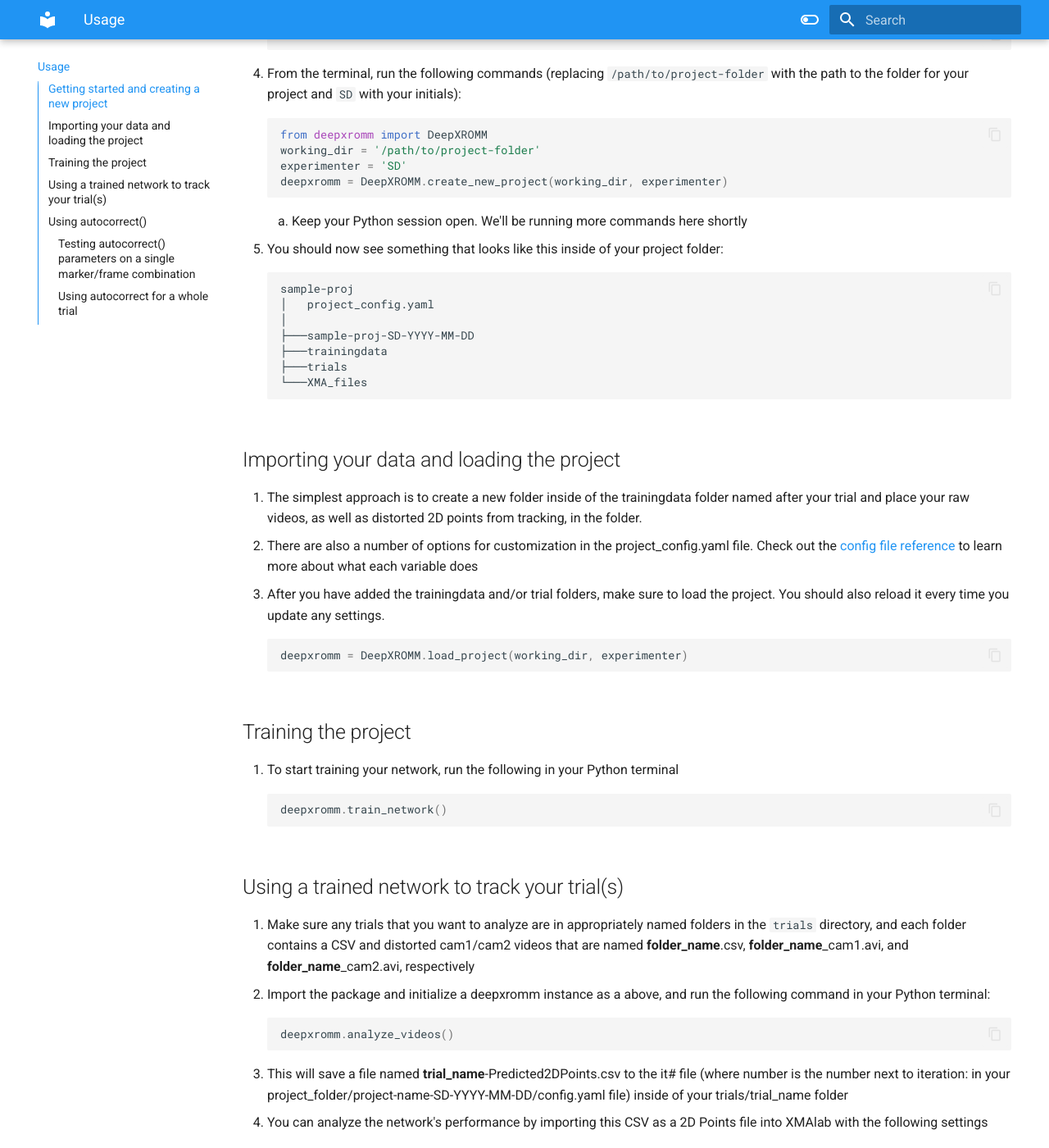
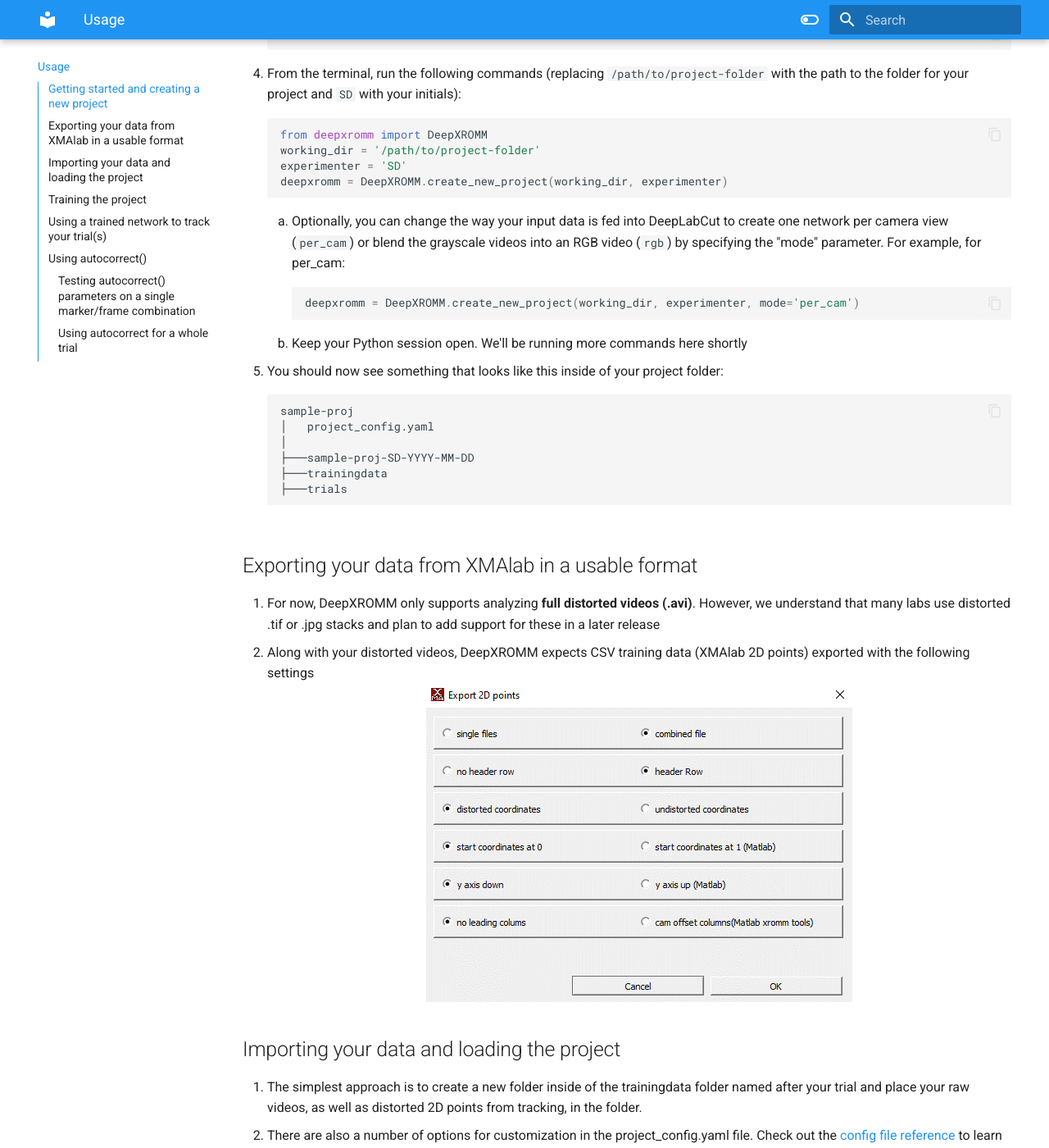
Before and after one commit to sam-delap/deepxromm, an MkDocs documentation site: the page built from docs/usage.md, in a window 1280 px wide and 1400 px high, scrolled down 613 px. Shown: the whole window at 82% size. Built offline with MkDocs 1.6.1 and Material for MkDocs 9.7.7, drawn with Linux system fonts in a browser that asks for light colours; some of the changed text lies outside the part shown.

Commit message:
fix: Implementing several bug fixes based on feedback (#41)
* Adding package-data to the pyproject config

* Testing package build with removed requirements files

* Building package locally, adding source dist to gitignore

* Adding export settings for training data

* It's the tool table, not the tools table

* Saving a copy of the config means you know the experimenter

* Changing the package's name to deepxromm

* Changing the site name for the docs

* Changing behavior for paths to throw an error on multiple consecutive runs of create_new_config

* Making mode a mutable field

* Ran stylizer.py to format input

* Adding an optional dependency for ipython

* Modernizing installation methods so that it's always only one install

* Updating docs to have mode=

* Making more descriptive error when a project is mis-loaded as per_cam

* Raising an error on empty trials directory

* Finishing error handling for per_cam projects

* Migrating away from deprecation

* Getting more specific in the package update instructions

* Alphabetizing dependencies

* Adding some error handling

* Correcting mode specifier

````diff
--- a/docs/usage.md
+++ b/docs/usage.md
@@ -22,6 +22,10 @@
     experimenter = 'SD'
     deepxromm = DeepXROMM.create_new_project(working_dir, experimenter)
     ```
+    1. Optionally, you can change the way your input data is fed into DeepLabCut to create one network per camera view (`per_cam`) or blend the grayscale videos into an RGB video (`rgb`) by specifying the "mode" parameter. For example, for per_cam:
+    ```python
+    deepxromm = DeepXROMM.create_new_project(working_dir, experimenter, mode='per_cam')
+    ```
     1. Keep your Python session open. We'll be running more commands here shortly
 1. You should now see something that looks like this inside of your project folder:
     ```bash
@@ -31,15 +35,19 @@
     ├───sample-proj-SD-YYYY-MM-DD
     ├───trainingdata
     ├───trials
-    └───XMA_files
     ```
+
+## Exporting your data from XMAlab in a usable format
+1. For now, DeepXROMM only supports analyzing **full distorted videos (.avi)**. However, we understand that many labs use distorted .tif or .jpg stacks and plan to add support for these in a later release
+1. Along with your distorted videos, DeepXROMM expects CSV training data (XMAlab 2D points) exported with the following settings
+![XMAlab training data settings](XMA_export_settings.png){: .center}
 
 ## Importing your data and loading the project
 1. The simplest approach is to create a new folder inside of the trainingdata folder named after your trial and place your raw videos, as well as distorted 2D points from tracking, in the folder.
 1. There are also a number of options for customization in the project_config.yaml file. Check out the [config file reference](config.md) to learn more about what each variable does
 1. After you have added the trainingdata and/or trial folders, make sure to load the project. You should also reload it every time you update any settings.
     ```python
-    deepxromm = DeepXROMM.load_project(working_dir, experimenter)
+    deepxromm = DeepXROMM.load_project(working_dir)
     ```
 
 ## Training the project
@@ -50,8 +58,11 @@
 
 ## Using a trained network to track your trial(s)
 1. Make sure any trials that you want to analyze are in appropriately named folders in the `trials` directory, and each folder contains a CSV and distorted cam1/cam2 videos that are named **folder_name**.csv, **folder_name**_cam1.avi, and **folder_name**_cam2.avi, respectively
-1. Import the package and initialize a deepxromm instance as a above, and run the following command in your Python terminal:
+1. Run the following commands in your Python terminal:
     ```python
+    from deepxromm import DeepXROMM
+    working_dir = '/path/to/project-folder'
+    deepxromm = DeepXROMM.load_project(working_dir)
     deepxromm.analyze_videos()
     ```
 1. This will save a file named **trial_name**-Predicted2DPoints.csv to the it# file (where number is the number next to iteration: in your project_folder/project-name-SD-YYYY-MM-DD/config.yaml file) inside of your trials/trial_name folder
--- a/mkdocs.yml
+++ b/mkdocs.yml
@@ -1,5 +1,5 @@
-site_name: Sam's DeepLabCut-XMAlab (sdlc-xmalab) Docs
-site_url: https://sam-delap.github.io/sdlc_xmalab/
+site_name: DeepLabCut integration for XROMM (DeepXROMM) Docs
+site_url: https://sam-delap.github.io/deepxromm/
 nav:
   - Home: index.md
   - Installation: install.md
@@ -56,5 +56,5 @@
   - pymdownx.mark
   - attr_list
   - pymdownx.emoji:
-      emoji_index: !!python/name:materialx.emoji.twemoji
-      emoji_generator: !!python/name:materialx.emoji.to_svg
+      emoji_index: !!python/name:material.extensions.emoji.twemoji
+      emoji_generator: !!python/name:material.extensions.emoji.to_svg
````
Also changed, not shown: other parts of docs/usage.md (+2 -2 lines), docs/config.md (+1 -0 lines), docs/index.md (+0 -1 lines), docs/install.md (+5 -5 lines), pyproject.toml (+11 -4 lines), requirements.txt (+6 -200 lines), requirements_macOS.txt (deleted, +0 -133 lines), deepxromm/__init__.py (line endings or trailing spaces), 5 other files.
